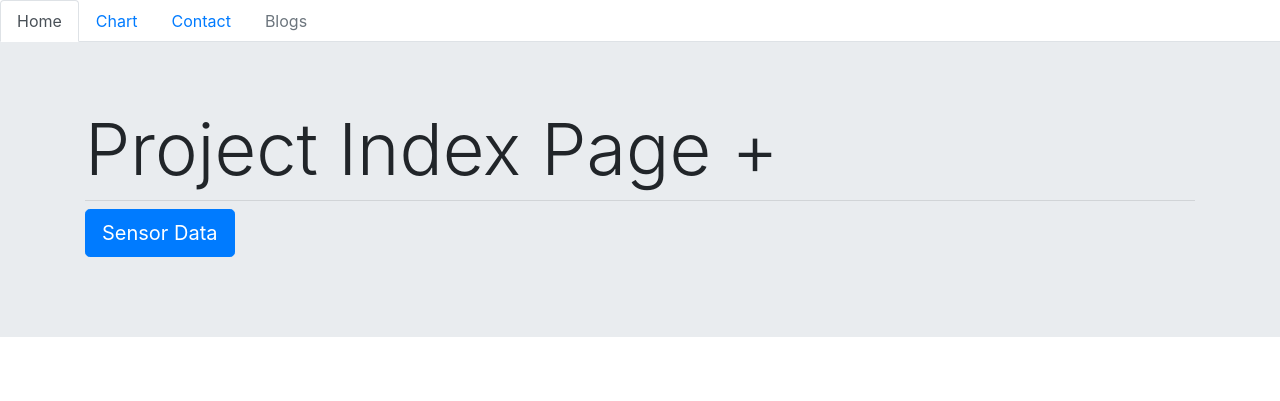
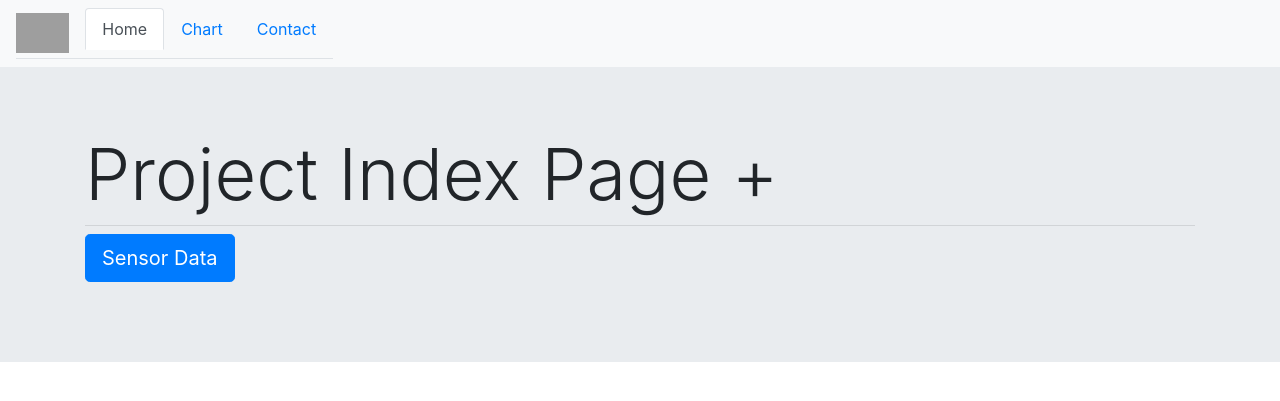
Before and after one commit to by-sabbir/demo-iot-fullstack-project, a Django app: template backend/app/templates/view/index.html in a window 1280 px wide. Shown: the top 401 px of the page. Run offline with Django 3.2, Linux system fonts and the light colour scheme; the template is opened without the code that fills it, so the values that code supplies are empty; some libraries are stand-ins or nearby versions; grey boxes are pictures that could not be loaded.

Commit message:
logo added

```diff
--- a/backend/app/templates/partials/_navbar.html
+++ b/backend/app/templates/partials/_navbar.html
@@ -1,5 +1,11 @@
+  {% load static %}
 <!-- Nav tabs -->
+<div class="navbar navbar-expand-lg navbar-light bg-light">
+
     <ul class="nav nav-tabs" id="navId">
+        <a class="navbar-brand" href="/">
+            <img src="{% static 'site/logo.png' %}" width="ssssssssssssssssssssssssssssssss" height="40" class="d-inline-block align-top" alt="">
+        </a>
         <li class="nav-item">
             <a href="/" class="nav-link active">Home</a>
         </li>
@@ -7,10 +13,7 @@
             <a href="{% url 'line_chart' %}" class="nav-link">Chart</a>
         </li>
         <li class="nav-item">
-        <a href="https://sabbir.dev/say-hello/" class="nav-link">Contact</a>
-    </li>
-    <li class="nav-item">
-        <a href="https://sabbir.dev/" class="nav-link disabled">Blogs</a>
+            <a href="#" class="nav-link">Contact</a>
         </li>
     </ul>
 
@@ -22,6 +25,7 @@
         <div class="tab-pane fade" id="tab4Id" role="tabpanel"></div>
         <div class="tab-pane fade" id="tab5Id" role="tabpanel"></div>
     </div>
+</div>
 
 <script>
     $('#navId a').click(e => {
```
Also changed, not shown: backend/app/api/views.py (line endings or trailing spaces), 1 other file. Lines whose indentation alone changed are shown as unchanged.
